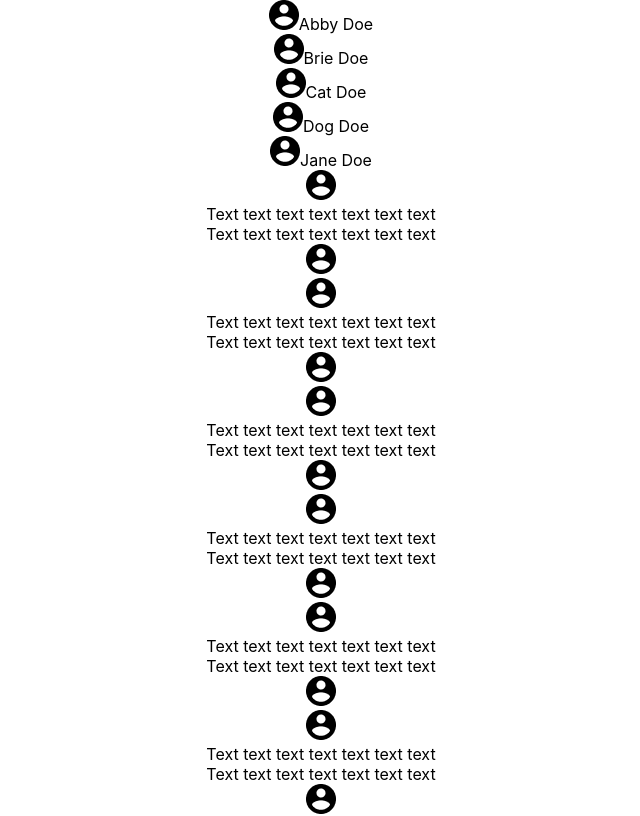
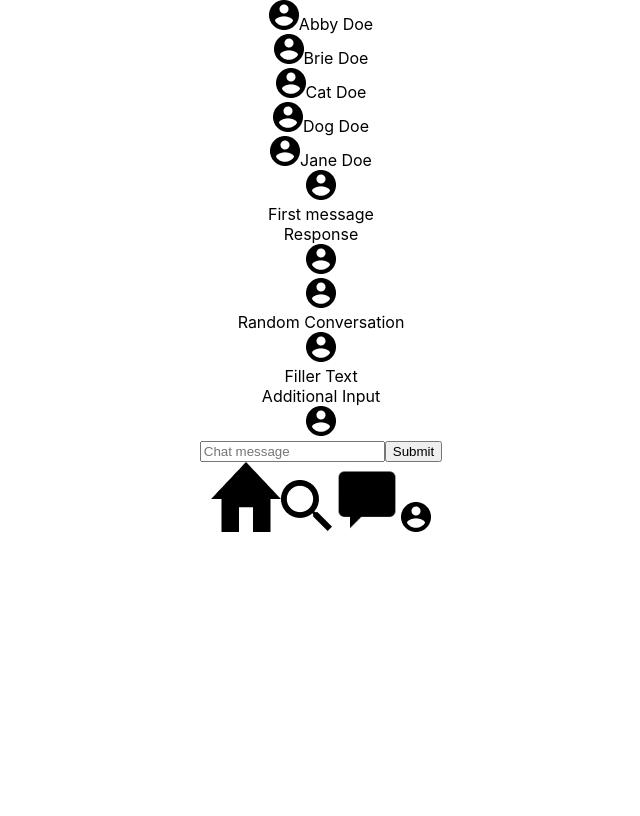
Before and after one commit to emmayuan25/cs201-team6, a React (Create React App) app in the folder trojanconnect/: page /message in a window 1280 px wide. Shown: the top 816 px of the page, without its empty margins (319-959 px from the left). Built offline with nearby package versions, Linux system fonts and the light colour scheme.

Commit message:
chat box updated

```diff
--- a/trojanconnect/src/components/ChatBox.js
+++ b/trojanconnect/src/components/ChatBox.js
@@ -1,27 +1,36 @@
-import React from 'react';
+import React, { useState } from 'react';
 import InMsg from './InMsg';
 import OutMsg from './OutMsg';
 
+const exChat = [
+    {to: "Emma", from: "Cat", text: "First message"},
+    {to: "Cat", from: "Emma", text: "Response"},
+    {to: "Emma", from: "Cat", text: "Random Conversation"},
+    {to: "Emma", from: "Cat", text: "Filler Text"},
+    {to: "Cat", from: "Emma", text: "Additional Input"}
+]
 function ChatBox(props) {
-    const inMsg = "Text text text text text text text"
-    const outMsg = "Text text text text text text text";
+    const [message, setMessage] = useState("");
+    const messages =  exChat.map((chat, index) => {
+        if(chat.to == "Emma")   return(<InMsg key={index} text={chat.text}/>);
+        else    return(<OutMsg key={index} text={chat.text}/>);
+    });
 
+    const sendMessage = (message) => {
+        console.log({to: "Cat", from: "Emma", text: message})
+    }
     return (
         <div className="bg-red w-4/5 h-screen scroll-smooth overflow-y-auto pb-8">
-            <InMsg text={inMsg} />
-            <OutMsg text={outMsg} />
-            <InMsg text={inMsg} />
-            <OutMsg text={outMsg} />
-            <InMsg text={inMsg} />
-            <OutMsg text={outMsg} />
-            <InMsg text={inMsg} />
-            <OutMsg text={outMsg} />
-            <InMsg text={inMsg} />
-            <OutMsg text={outMsg} />
-            <InMsg text={inMsg} />
-            <OutMsg text={outMsg} />
-            <InMsg text={inMsg} />
-            <OutMsg text={outMsg} />
+            {messages}
+            <form onSubmit={(e) => {
+                    console.log("SUBMITTED")
+                    sendMessage(message);
+                    setMessage("")
+                }}>
+                    <input type='text' placeholder='Chat message' value={message}
+                    onChange={(e) => setMessage(e.target.value)}/>
+                    <input type='submit' value='Submit'/>
+                </form>
         </div>
     )
 }
```
